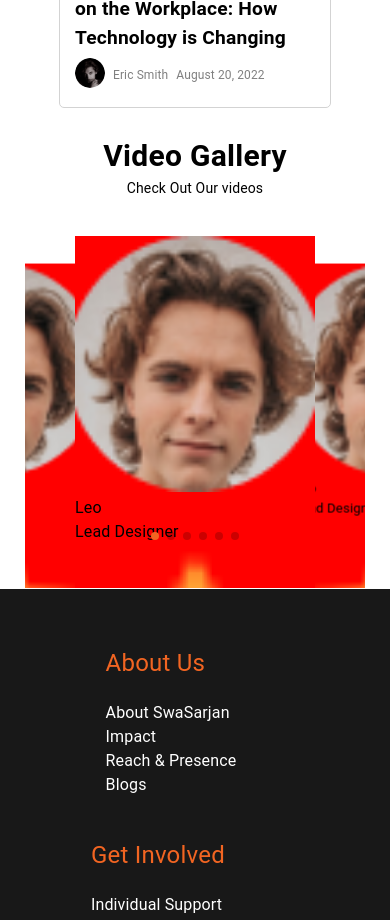
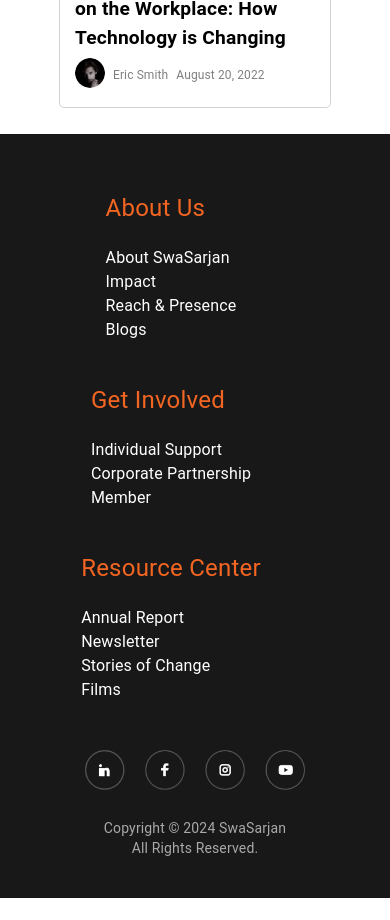
Before and after one commit to DivyaNareshkumarPatel/SwaSarjan, a React (Create React App) app: page /SwaSarjan/blogs in a window 390 px wide. Shown: the part 4160-5080 px from the top of the page. After the commit the page ends 5058 px from the top, so only its background shows below. Built offline with nearby package versions, Linux system fonts and the light colour scheme; a web font is replaced by a local one.

Commit message:
blog updated

```diff
--- a/src/Components/BlogSlider.css
+++ b/src/Components/BlogSlider.css
@@ -21,10 +21,10 @@
     width: 28rem !important;
     height: 26rem !important;
   }
-  .swiper-slide img {
+  /* .swiper-slide img {
     width: 28rem !important;
     height: 26rem !important;
-  }
+  } */
 }
 @media (max-width: 700px) {
     .swiper_container {
@@ -34,10 +34,10 @@
       width: 18rem !important;
       height: 16rem !important;
     }
-    .swiper-slide img {
+    /* .swiper-slide img {
       width: 18rem !important;
       height: 16rem !important;
-    }
+    } */
 }
 @media (max-width: 450px) {
     .swiper_container {
@@ -47,17 +47,17 @@
       width: 15rem !important;
       height: 16rem !important;
     }
-    .swiper-slide img {
+    /* .swiper-slide img {
       width: 15rem !important;
       height: 16rem !important;
-    }
+    } */
   }
-.swiper-slide img {
+/* .swiper-slide img {
   width: 37rem;
   height: 32rem;
   border-radius: 2rem;
   object-fit: cover;
-}
+} */
 
 .swiper-slide-shadow-left,
 .swiper-slide-shadow-right {
--- a/src/Components/BlogSlider.jsx
+++ b/src/Components/BlogSlider.jsx
@@ -1,6 +1,5 @@
 import React from "react";
 import { Swiper, SwiperSlide } from "swiper/react";
-// import KeyboardArrowLeftIcon from "@mui/icons-material/KeyboardArrowLeft";
 import "swiper/css";
 import "swiper/css/effect-coverflow";
 import "swiper/css/pagination";
--- a/src/Components/BlogSliderContent.jsx
+++ b/src/Components/BlogSliderContent.jsx
@@ -4,7 +4,7 @@
 import star from "../images/star.png";
 export default function BlogSliderContent() {
   return (
-    <div style={{background:"red", maxWidth:"1000px"}}>
+    <div>
       <div>
         <div>
           <img src={account} alt="" style={{width:"50px", height:"50px"}}/>
--- a/src/Pages/Blogs.jsx
+++ b/src/Pages/Blogs.jsx
@@ -3,7 +3,7 @@
 import BlogsBanner from '../Components/BlogsBanner'
 import BlogsCardCollections from '../Components/BlogsCardCollections'
 import Footer from '../Components/Footer';
-import BlogSlider from '../Components/BlogSlider';
+// import BlogSlider from '../Components/BlogSlider';
 
 export default function Blogs() {
   return (
@@ -11,7 +11,7 @@
       <NavBar/>
       <BlogsBanner/>
       <BlogsCardCollections/>
-      <BlogSlider/>
+      {/* <BlogSlider/> */}
       <Footer/>
     </div>
   )
```
